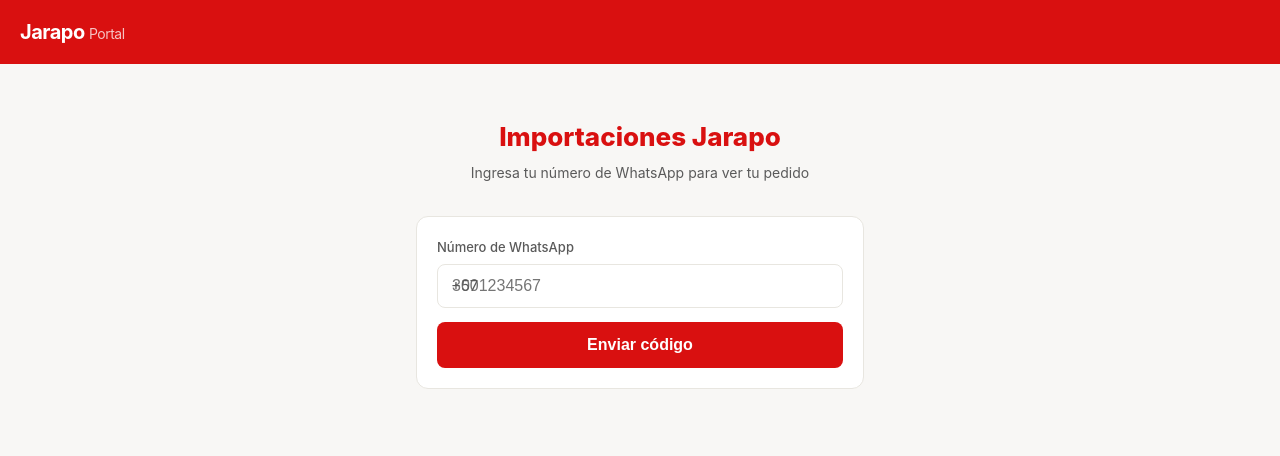
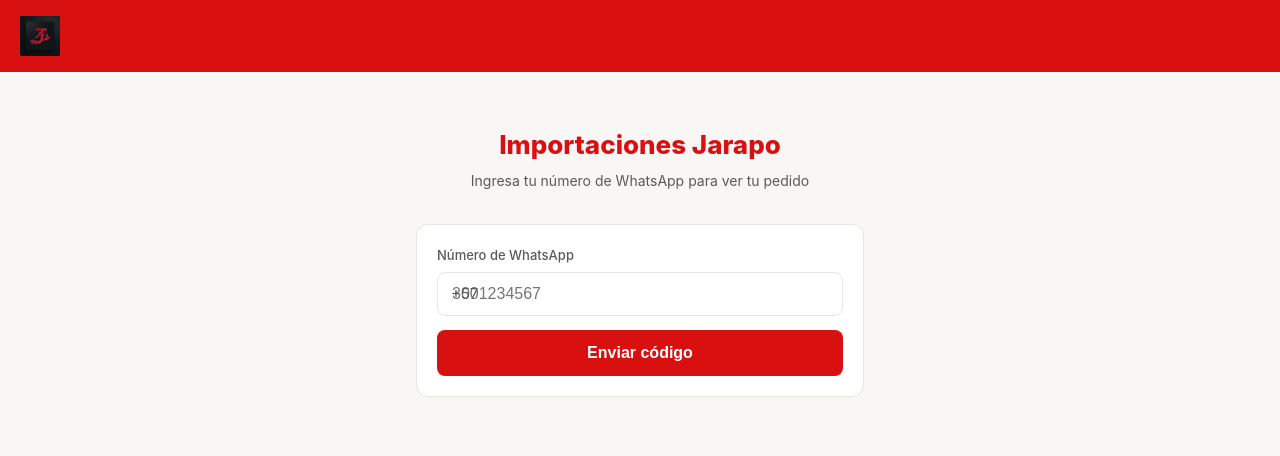
Before and after one commit to importacionesjarapo/JARAPP, a website: page public/portal/index.html in a window 1280 px wide. Drawn offline with Linux system fonts and the light colour scheme.

Commit message:
fix: logo real en header del portal del cliente

```diff
--- a/public/portal/index.html
+++ b/public/portal/index.html
@@ -67,7 +67,7 @@
 <body>
 
 <div class="header">
-  <div class="header-logo">Jarapo <span>Portal</span></div>
+  <img src="/logo.png" alt="Importaciones Jarapo" style="height:40px;object-fit:contain;">
   <div style="margin-left:auto;font-size:13px;opacity:.9" id="header-tel"></div>
 </div>
 
```
